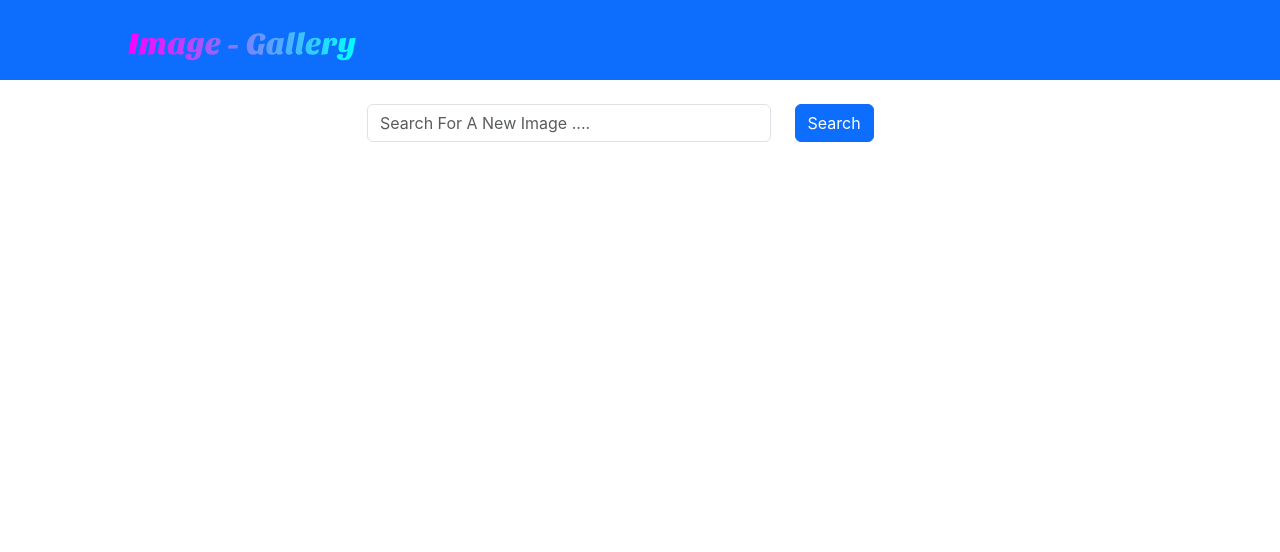
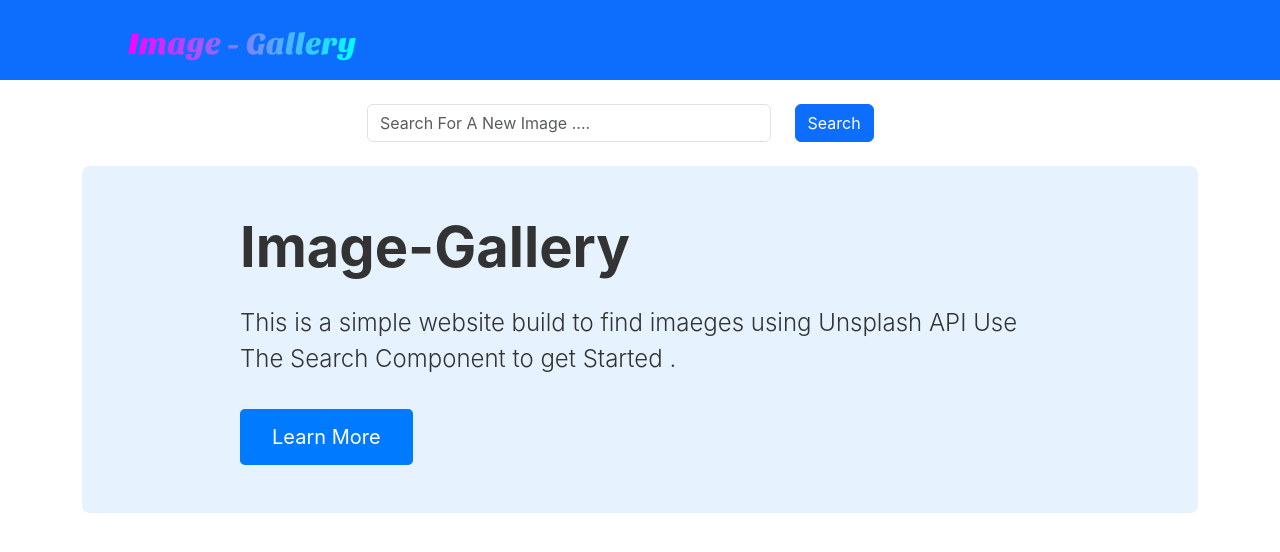
Before and after one commit to newcomer119/images-gallery, a React (Create React App) app in the folder frontend/: page / in a window 1280 px wide. Shown: the top 552 px of the page. Built offline with nearby package versions, Linux system fonts and the light colour scheme.

Commit message:
added the introduction and wrapped up frontend

```diff
--- a/frontend/src/App.js
+++ b/frontend/src/App.js
@@ -5,6 +5,7 @@ import Header from "./Components/Header";
 import Search from "./Components/Search";
 import ImageCard from "./Components/ImageCard";
 import { Container, Row, Col } from "react-bootstrap";
+import Welcome from "./Components/Welcome";
 
 // const UNSPALASH_API = process.env.REACT_UNSPLASH_API_KEY; THIS WAS NOT WORKING I TRIED TO CORRECT IT
 // ... existing code ...
@@ -31,23 +32,25 @@ const App = () => {
   };
 
   const handleDeleteImage = (id) => {
-      setImages(images.filter((image) => image.id !== id))
-  }
+    setImages(images.filter((image) => image.id !== id));
+  };
 
   return (
     <div className="App">
       <Header title="Images Gallery" />
       <Search word={word} setWord={setWord} handleSubmit={handleSearchSubmit} />
-      {/* THIS CLASS MT-4 GIVES MARGIN T MEANS TOP IN BOOTSTRAP */}
       <Container className="mt-4">
-        <Row xs={1} md={2} lg={3}>
-          {images &&
-            images.map((image, i) => (
-              <Col key={i} className="pb-4">
-                <ImageCard image={image} deleteImage={handleDeleteImage}/>
+        {!images.length ? (
+          <Welcome />
+        ) : (
+          <Row xs={1} md={2} lg={3}>
+            {images.map((image) => (
+              <Col key={image.id} className="pb-4">
+                <ImageCard image={image} deleteImage={handleDeleteImage} />
               </Col>
             ))}
-        </Row>
+          </Row>
+        )}
       </Container>
     </div>
   );
--- a/frontend/src/Components/Header.js
+++ b/frontend/src/Components/Header.js
@@ -8,7 +8,7 @@ const Header = ({ title }) => {
     <Navbar bg="primary" data-bs-theme="light">
         <Container>
             {/* <Navbar.Brand href="/">{title}</Navbar.Brand> */}
-            <Logo style={{ maxWidth : '20rem', maxHeight : '4rem'}}/>
+            <Logo alt={title} style={{ maxWidth : '20rem', maxHeight : '4rem'}}/>
         </Container>
     </Navbar>
   );
--- /dev/null
+++ b/frontend/src/Components/Welcome.js
@@ -0,0 +1,19 @@
+import React from "react";
+import "../css/Welcome.css";
+
+const Welcome = () => {
+  return (
+    <div class="hero">
+      <div class="hero-content">
+        <h1>Image-Gallery</h1>
+        <p class="lead">
+          This is a simple website build to find imaeges using Unsplash API
+          Use The Search Component to get Started .
+        </p>
+        <button href ="https://unsplash.com/" className="cta-button" target="_blank">Learn More</button>
+      </div>
+    </div>
+  );
+};
+
+export default Welcome;
--- /dev/null
+++ b/frontend/src/css/Welcome.css
@@ -0,0 +1,56 @@
+.hero {
+
+    padding: 3rem 1rem;
+    background-color: #e6f3ff; /* Light blue background */
+    border-radius: 0.5rem;
+    margin-bottom: 2rem;
+    color: #333; /* Darkened text color since we have a light background */
+  }
+
+  .hero-content {
+    max-width: 800px;
+    margin: 0 auto;
+    text-align: left;
+  }
+
+  .hero h1 {
+    font-size: 3.5rem;
+    font-weight: 700;
+    margin-bottom: 1.5rem;
+  }
+
+  .hero .lead {
+    font-size: 1.5rem;
+    font-weight: 300;
+    margin-bottom: 2rem;
+  }
+
+  .cta-button {
+    padding: 0.8rem 2rem;
+    font-size: 1.25rem;
+    border: none;
+    border-radius: 0.3rem;
+    background-color: #007bff;
+    color: white;
+    cursor: pointer;
+    transition: background-color 0.3s ease;
+  }
+
+  .cta-button:hover {
+    background-color: #0056b3;
+  }
+
+  /* Responsive adjustments */
+  @media (max-width: 768px) {
+    .hero {
+      padding: 3rem 1rem;
+    }
+
+    .hero h1 {
+      font-size: 2.5rem;
+    }
+
+    .hero .lead {
+      font-size: 1.25rem;
+    }
+  }
```
